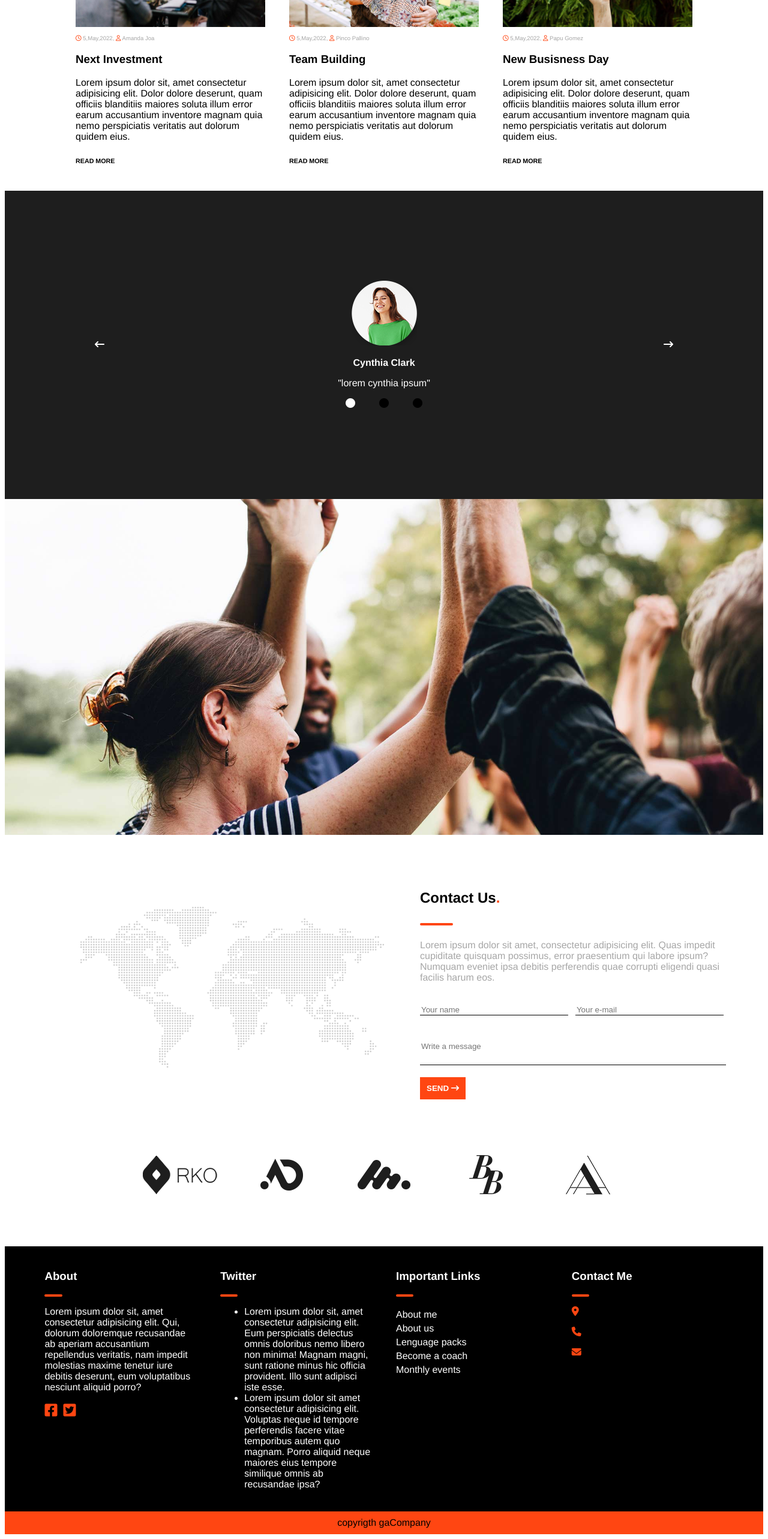
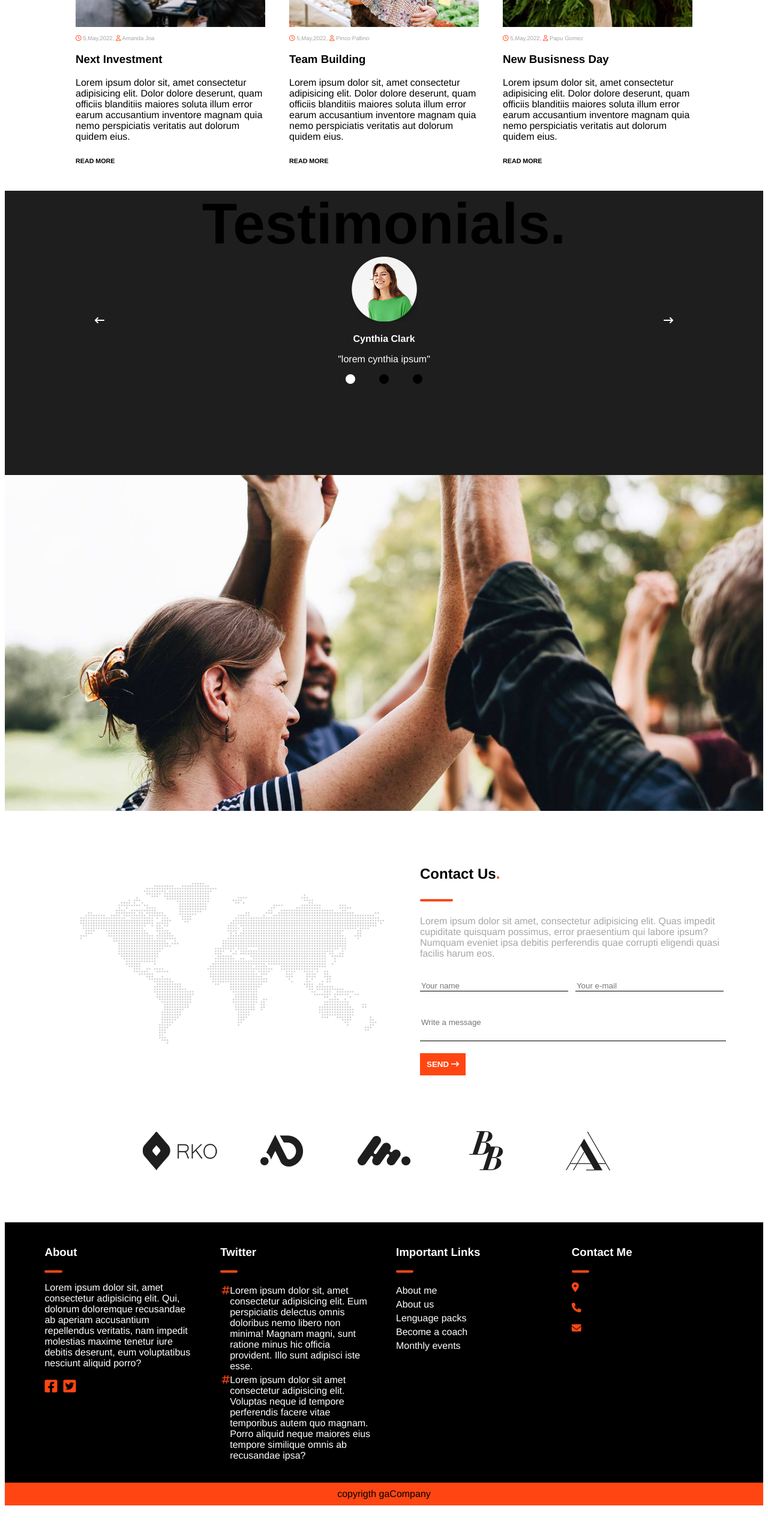
Before and after one commit to magnusson17/proj-html-vuejs, a Vue app: page / in a window 1280 px wide. Shown: the part 2781-5347 px from the top of the page at 60% size. After the commit the page ends 5299 px from the top, so only its background shows below. Built offline with nearby package versions, Linux system fonts and the light colour scheme.

Commit message:
style improvement

```diff
--- a/src/components/FooterComp.vue
+++ b/src/components/FooterComp.vue
@@ -24,7 +24,7 @@
                 <div class="w_10">
                     <hr class="little_hr w_100">
                 </div>
-                <ul>
+                <ul class="marker">
                     <!-- <i class="fa-brands fa-twitter"></i> -->
                     <li>
                         Lorem ipsum dolor sit, amet consectetur adipisicing elit. Eum perspiciatis delectus omnis doloribus nemo libero non minima! Magnam magni, sunt ratione minus hic officia provident. Illo sunt adipisci iste esse.
@@ -114,9 +114,18 @@ export default {
         }
 }
 
-// li::marker {
-//     font-family: "Font Awesome 5 Free";
-//     font-weight: 400;
-//     content: "\f099";
-// }
+.marker {
+    padding-left: 0px;
+    margin-left: 1em;
+    li::marker {
+        font-family: "Font Awesome 5 Free";
+        font-weight: 400;
+        content: "\23";
+        color: $text_2nd_color;
+    }
+
+    li {
+        padding-top: 5px;
+    }
+}
 </style>
--- a/src/components/cssComp/style.scss
+++ b/src/components/cssComp/style.scss
@@ -138,6 +138,10 @@ $bg_3rd_color: #1e1e1e;
     margin-left: 20px;
 }
 
+.m_0 {
+    margin: 0px;
+}
+
 .m_20 {
     margin: 20px;
 }
@@ -170,6 +174,10 @@ $bg_3rd_color: #1e1e1e;
     padding-bottom: 20px;
 }
 
+.pb_150 {
+    padding-bottom: 150px;
+}
+
 .py_10 {
     padding-top: 10px;
     padding-bottom: 10px;
@@ -188,6 +196,11 @@ $bg_3rd_color: #1e1e1e;
 .px_20 {
     padding-right: 20px;
     padding-left: 20px;
+}
+
+.px_150 {
+    padding-right: 150px;
+    padding-left: 150px;
 }
 // TEXT
 .text_capitalize {
--- a/src/components/subFolder/subMainFolder/SectionDd.vue
+++ b/src/components/subFolder/subMainFolder/SectionDd.vue
@@ -1,5 +1,8 @@
 <template>
-    <div class="section_dd_1st_div bg_1e1e1e p_150">
+    <div class="section_dd_1st_div bg_1e1e1e pb_150 px_150">
+        <h2 class="fs_6em w_100 text_center text_capitalize m_0">
+            testimonials.
+        </h2>
 
         <div class="section_dd_1st_div__row">
 
@@ -88,6 +91,8 @@ export default {
 
 .section_dd_1st_div__row {
     @include displayFlexBasic(flex, row, space-between, center);
+    // @include backgroundBasic(no-repeat, cover, start);
+    // background-image: url('../../../assets/img/testimonials.png')
 }
 
 .section_dd_1st_div__row__col {
```
